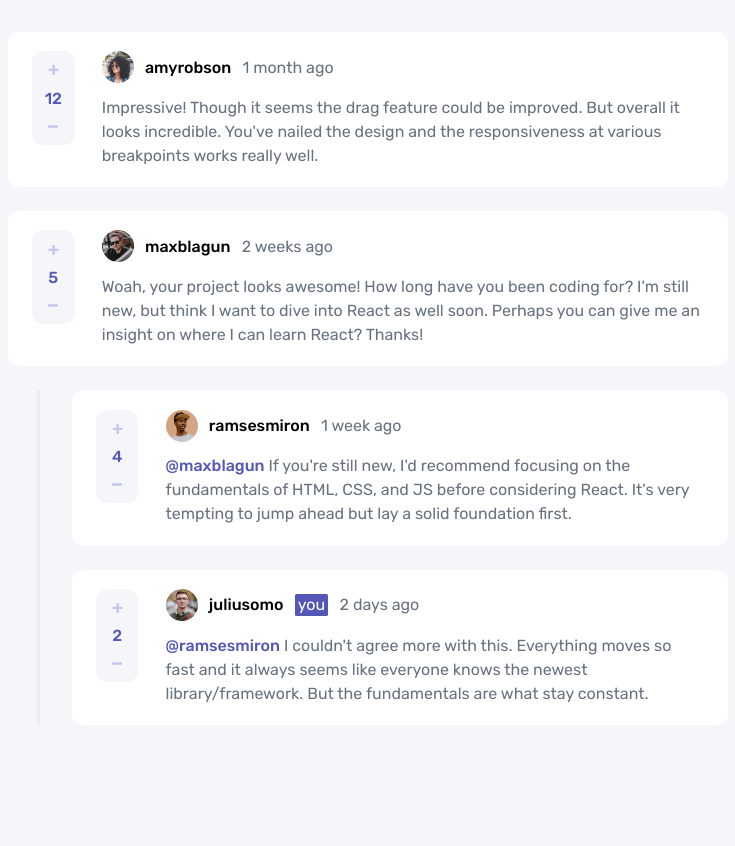
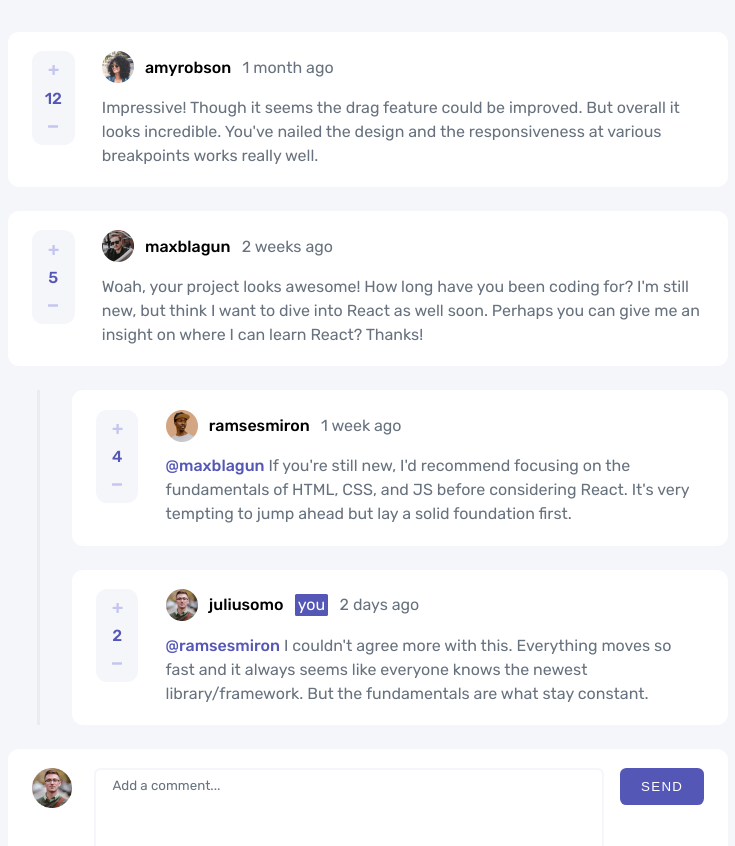
Before and after one commit to andy-devs/comment-section-challenge, a React (Create React App) app: page / in a window 1280 px wide. Shown: the top 846 px of the page, without its empty margins (272-1007 px from the left). Before the commit the page ends 800 px from the top, so only its background shows below. Built offline with nearby package versions, Linux system fonts and the light colour scheme; the HTML template or start-up script is replaced by a standard one.

Commit message:
Form and Button Components

```diff
--- a/src/App.js
+++ b/src/App.js
@@ -1,5 +1,6 @@
 import { useEffect, useState } from 'react';
 import CommentsList from './components/Comments/CommentsList';
+import CommentForm from './components/Forms/CommentForm';
 
 function App() {
 	const [comments, setComments] = useState([]);
@@ -22,10 +23,24 @@ function App() {
 		fetchData();
 	}, []);
 
+	const addNewComment = (text) => {
+		const newComment = {
+			user: { image: currentUser.image, username: currentUser.username },
+			content: text,
+			score: 0,
+			createdAt: '1 minute ago',
+			replies: [],
+		};
+		setComments((prev) => {
+			return [...comments, newComment];
+		});
+	};
+
 	return (
-		<>
+		<div className='main'>
 			<CommentsList comments={comments} currentUser={currentUser} />
-		</>
+			<CommentForm currentUser={currentUser} addNewComment={addNewComment} />
+		</div>
 	);
 }
 
--- a/src/components/Comments/CommentsList.module.css
+++ b/src/components/Comments/CommentsList.module.css
@@ -3,6 +3,4 @@
 	flex-direction: column;
 	align-items: center;
 	justify-content: flex-start;
-	max-width: 45rem;
-	margin: 0 auto;
 }
--- /dev/null
+++ b/src/components/Forms/CommentForm.js
@@ -0,0 +1,37 @@
+import styles from './CommentForm.module.css';
+import Button from '../UI/Button';
+import { useState } from 'react';
+
+const CommentForm = (props) => {
+	const [inputValue, setInputValue] = useState('');
+
+	const submitHandler = (event) => {
+		event.preventDefault();
+		props.addNewComment(inputValue);
+
+		setInputValue('');
+	};
+
+	return (
+		<div className={styles['comment-form']}>
+			{Object.keys(props.currentUser).length && (
+				<img
+					src={props.currentUser.image.png}
+					alt='current user avatar'
+					className={styles['comment-form__avatar']}
+				/>
+			)}
+			<form className={styles['comment-form__form']} onSubmit={submitHandler}>
+				<textarea
+					value={inputValue}
+					onChange={(e) => setInputValue(e.target.value)}
+					className={styles['comment-form__form-input']}
+					placeholder='Add a comment...'
+				/>
+				<Button>SEND</Button>
+			</form>
+		</div>
+	);
+};
+
+export default CommentForm;
--- /dev/null
+++ b/src/components/Forms/CommentForm.module.css
@@ -0,0 +1,34 @@
+.comment-form {
+	display: flex;
+	align-items: flex-start;
+	background: var(--white);
+	padding: 1.2rem 1.5rem;
+	border-radius: 0.7rem;
+	gap: 1.4rem;
+	margin: 1.5rem 0rem;
+}
+.comment-form__avatar {
+	max-width: 2.5rem;
+}
+.comment-form__form {
+	display: flex;
+	align-items: flex-start;
+	gap: 1rem;
+	width: 100%;
+}
+.comment-form__form-input {
+	border: 2px solid var(--very-light-gray);
+	color: var(--dark-blue);
+	font-family: 'Rubik', sans-serif;
+	padding: 0.5rem 1rem;
+	height: 4rem;
+	border-radius: 0.4rem;
+	width: 100%;
+	resize: none;
+}
+.comment-form__form-input:focus {
+	outline: 1px solid var(--moderate-blue);
+}
+.comment-form__form-input::placeholder {
+	color: var(--grayish-blue);
+}
--- /dev/null
+++ b/src/components/UI/Button.js
@@ -0,0 +1,7 @@
+import styles from './Button.module.css';
+
+const Button = ({ children }) => {
+	return <button className={styles.button}>{children}</button>;
+};
+
+export default Button;
--- /dev/null
+++ b/src/components/UI/Button.module.css
@@ -0,0 +1,13 @@
+.button {
+	background: var(--moderate-blue);
+	color: var(--white);
+	padding: 0.7rem 1.3rem;
+	border-radius: 0.4rem;
+	letter-spacing: 0.08rem;
+	border: none;
+	cursor: pointer;
+	transition: opacity 0.2s linear;
+}
+.button:hover {
+	opacity: 0.7;
+}
--- a/src/index.css
+++ b/src/index.css
@@ -11,7 +11,6 @@
 }
 body {
 	margin: 0;
-	padding: 2rem;
 	background: var(--very-light-gray);
 	font-family: 'Rubik', sans-serif;
 	-webkit-font-smoothing: antialiased;
@@ -21,3 +20,8 @@ body {
 	margin: 0;
 	padding: 0;
 }
+.main {
+	max-width: 45rem;
+	margin: 0 auto;
+	padding: 2rem;
+}
```
